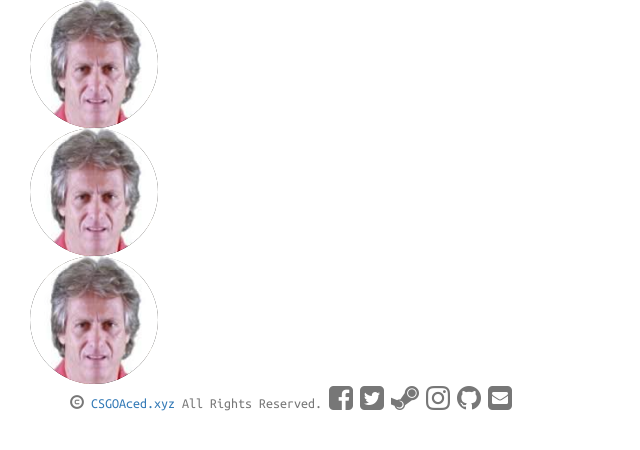
After one commit to ButlerBackup/CSGOAced.xyz, a PHP site: template lib/view/coinflip.php in a window 1280 px wide. The commit adds this page. Shown: the top 450 px of the page, without its empty margins (0-640 px from the left). Run offline with PHP 8.4, Linux system fonts and the light colour scheme; the template is opened without the code that fills it, so the values that code supplies are empty.

Commit message:
Add Coinflip

```diff
--- a/js/cart.js
+++ b/js/cart.js
@@ -39,7 +39,6 @@ jQuery(document).ready(function($){
 			}
 		}
 	}
-
 
 	// Cart
 	$("#inventory").on("click", ".addCart" , function(event){
--- /dev/null
+++ b/lib/view/coinflip.php
@@ -0,0 +1,25 @@
+<div class="col-sm-12">
+	<div class="col-xs-6 col-md-3">
+
+		<div id="bets">
+			<div class="coin-flip-cont">
+				<div class="coin">
+					<div class="front"></div>
+					<div class="back"></div>
+				</div>
+			</div>
+			<div class="coin-flip-cont">
+				<div class="coin">
+					<div class="front"></div>
+					<div class="back"></div>
+				</div>
+			</div>
+			<div class="coin-flip-cont">
+				<div class="coin">
+					<div class="front"></div>
+					<div class="back"></div>
+				</div>
+			</div>
+		</div>
+	</div>
+</div>
--- a/styles.css
+++ b/styles.css
@@ -50,75 +50,75 @@ main{
 
 /* Coinflip */
 
-#coin-flip-cont {
+.coin-flip-cont {
 width: 128px;
 height: 128px;
 top: calc(50% - 100px);
 left: calc(50% - 100px);
 }
 
-#coin {
+.coin {
 
 width: 128px;
 transform-style: preserve-3d;
 }
 
-#coin .front, #coin .back {
+.coin .front, .coin .back {
 position: absolute;
 width: 128px;
 height: 128px;
 }
 
-#coin .front {
+.coin .front {
 transform: translateZ(1px);
 border-radius: 50%;
 background: url(img/avatar1.jpg);
 background-size: 100%;
 }
 
-#coin .back {
+.coin .back {
 transform: translateZ(-1px) rotateY(180deg);
 border-radius: 50%;
 background: url(img/avatar2.jpg);
 background-size: 100%;
 }
 
-#coin.animation900 {
+.coin.animation900 {
 -webkit-animation: rotate900 4s linear forwards;
 animation: rotate900 4s linear forwards;
 }
 
-#coin.animation1080 {
+.coin.animation1080 {
 -webkit-animation: rotate1080 4s linear forwards;
 animation: rotate1080 4s linear forwards;
 }
 
-#coin.animation1260 {
+.coin.animation1260 {
 -webkit-animation: rotate1260 4s linear forwards;
 animation: rotate1260 4s linear forwards;
 }
 
-#coin.animation1440 {
+.coin.animation1440 {
 -webkit-animation: rotate1440 4s linear forwards;
 animation: rotate1440 4s linear forwards;
 }
 
-#coin.animation1620 {
+.coin.animation1620 {
 -webkit-animation: rotate1620 4s linear forwards;
 animation: rotate1620 4s linear forwards;
 }
 
-#coin.animation1800 {
+.coin.animation1800 {
 -webkit-animation: rotate1800 4s linear forwards;
 animation: rotate1800 4s linear forwards;
 }
 
-#coin.animation1980 {
+.coin.animation1980 {
 -webkit-animation: rotate1980 4s linear forwards;
 animation: rotate1980 4s linear forwards;
 }
 
-#coin.animation2160 {
+.coin.animation2160 {
 -webkit-animation: rotate2160 4s linear forwards;
 animation: rotate2160 4s linear forwards;
 }
```
Also changed, not shown: js/coinflip.js (+13 -10 lines), lib/view/content.php (+11 -28 lines), lib/view/deposit.php (added, +17 -0 lines).
